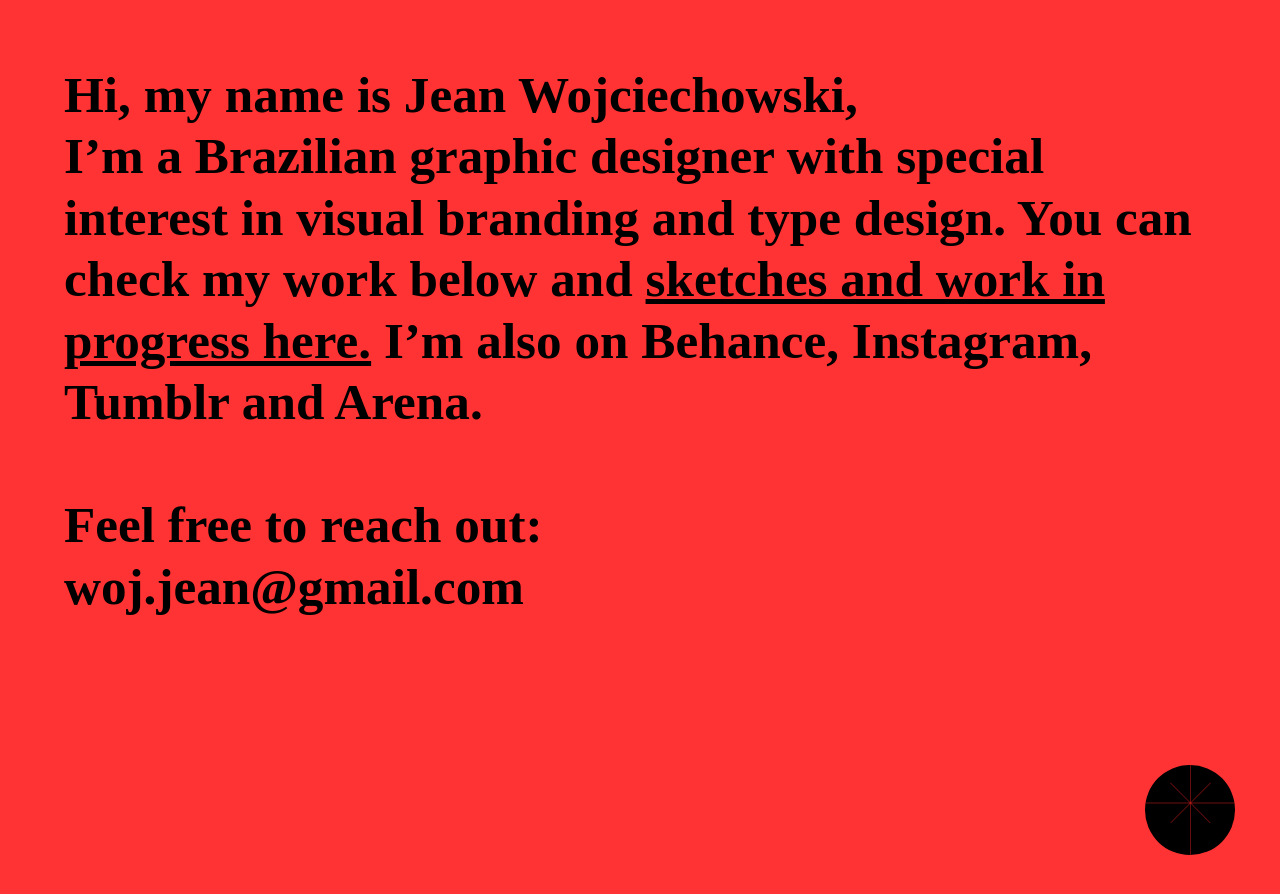
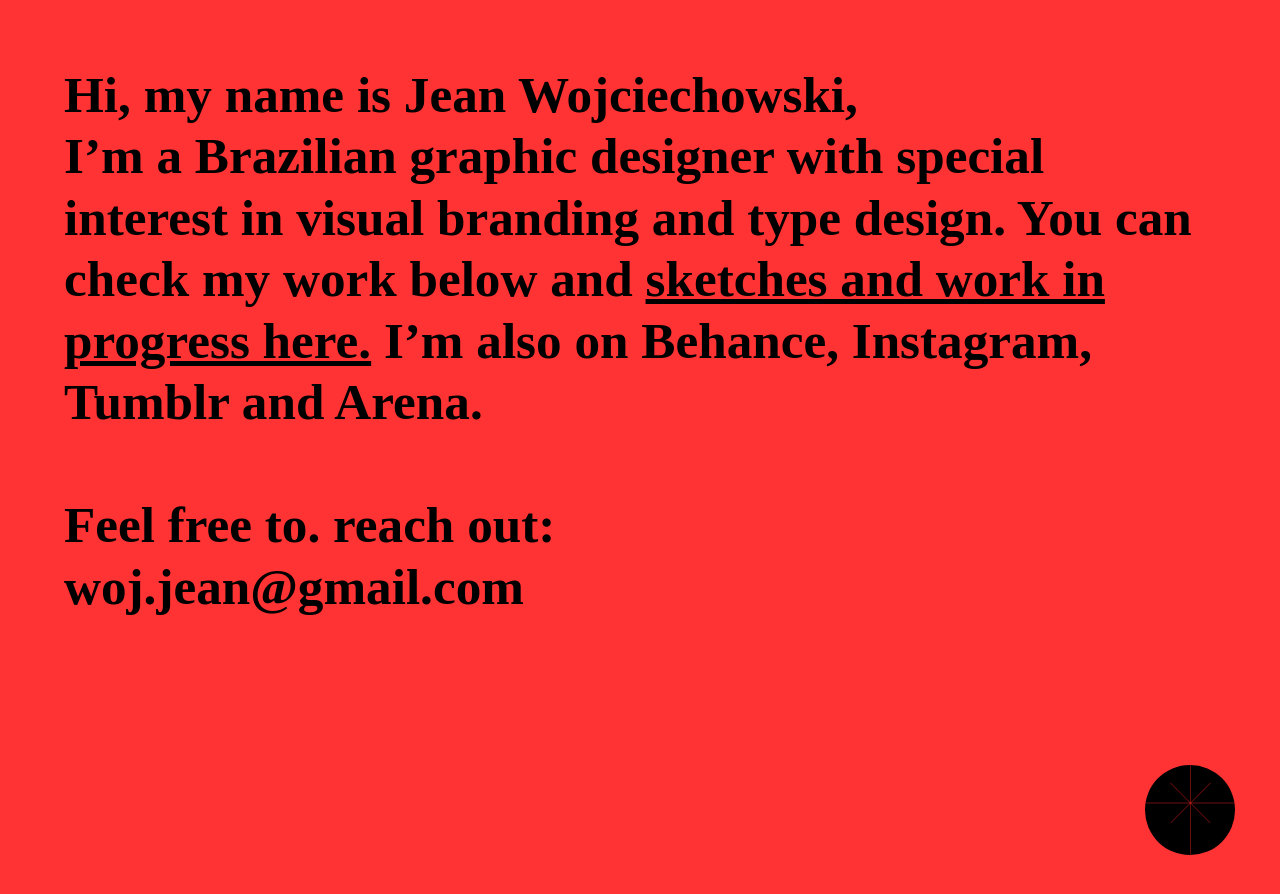
Before and after one commit to rnmp/jeans-dope-site, a Jekyll site: the page built from index.md, in a window 1280 px wide and 900 px high. Shown: the top 894 px of the window. Built offline with Jekyll 4.4.1, drawn with Linux system fonts in a browser that asks for light colours; some web fonts are replaced.

```diff
--- a/index.md
+++ b/index.md
@@ -7,4 +7,4 @@ layout: homepage
 Hi, my name is Jean Wojciechowski,<br /> I’m a Brazilian graphic designer with special interest in visual branding and type design.
 You can check my work below and <a href="https://jeanwoj.com/wip/"><u>sketches and work in progress here.</u></a> I’m also on <a href="{{ site.links.behance }}">Behance</a>, <a href="{{ site.links.instagram }}">Instagram</a>, <a href="{{ site.links.tumblr }}">Tumblr</a> and <a href="{{ site.links.arena }}">Arena</a>.<br />
 <br />
-Feel free to reach out: <br /><a href="mailto:woj.jean@gmail.com"> woj.jean@gmail.com</a>
+Feel free to. reach out: <br /><a href="mailto:woj.jean@gmail.com"> woj.jean@gmail.com</a>
```
